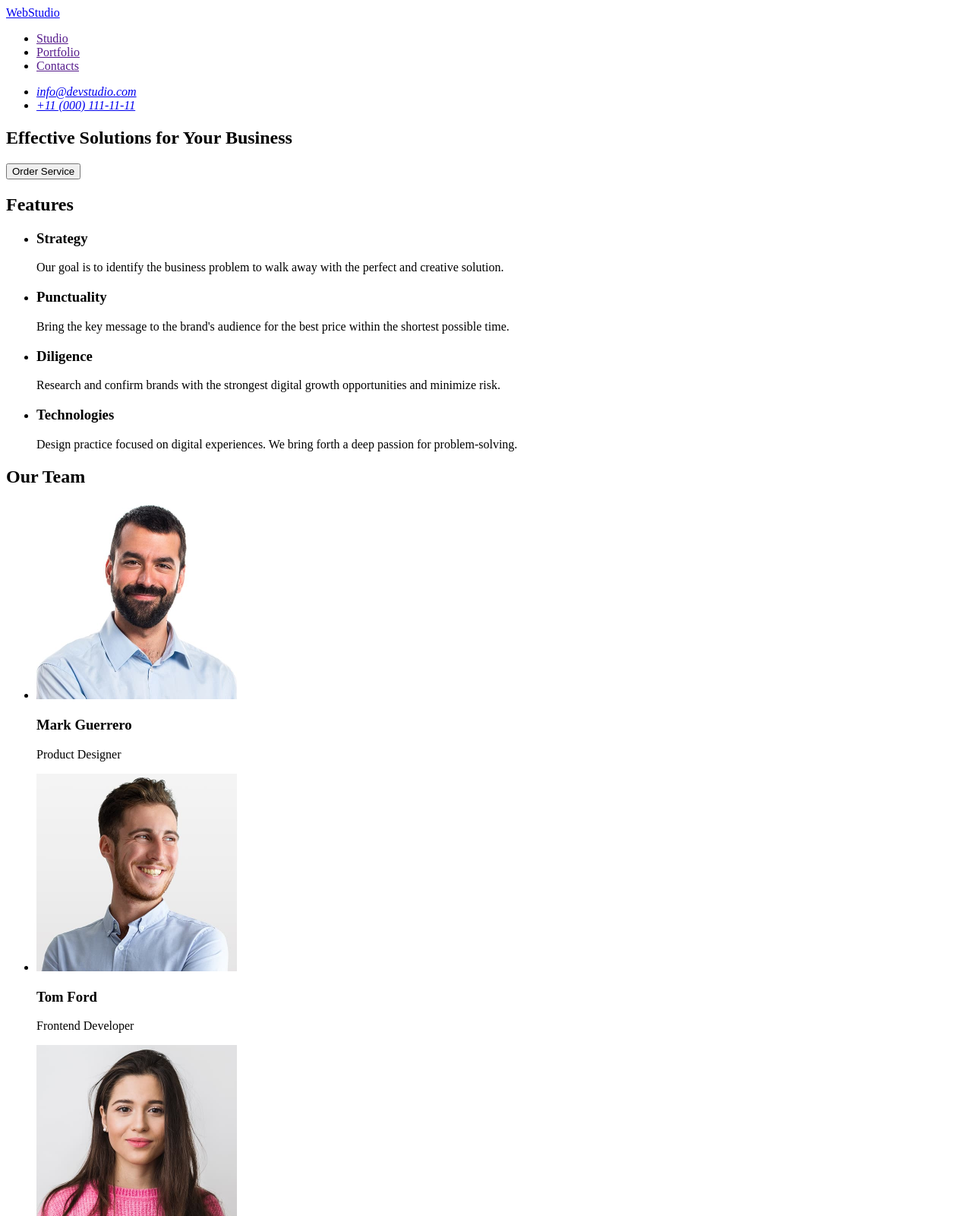
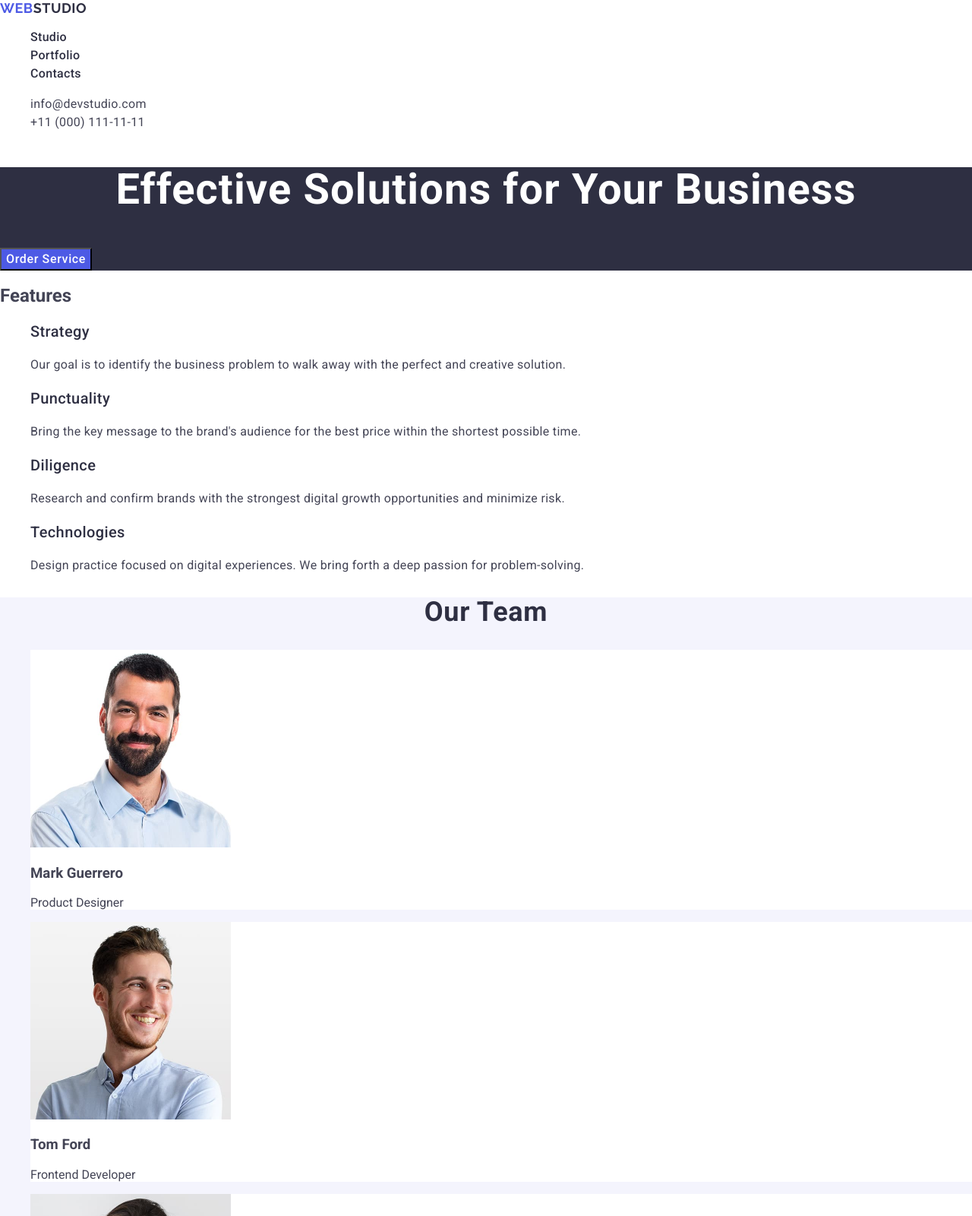
Before and after one commit to Waldemar-K28/goit-markup-hw-02, a plain HTML site: page index.html in a window 1280 px wide. Shown: the top 1600 px of the page at 76% size. Drawn offline with nearby package versions, Linux system fonts and the light colour scheme.

Commit message:
final version

```diff
--- /dev/null
+++ b/css/styles.css
@@ -0,0 +1,179 @@
+/*  font-family: "Raleway", sans-serif;
+font-family: "Roboto", sans-serif; */
+body {
+    font-family: "Roboto", sans-serif;
+    color: #434455;
+    background-color: #fff;
+}
+
+ul,
+ol {
+    list-style-type: none;
+}
+
+a {
+    text-decoration: none;
+}
+
+.logo {
+    font-family: "Raleway", sans-serif;
+    font-weight: 700;
+    font-size: 18px;
+    line-height: 1.17;
+    letter-spacing: 0.03em;
+    text-transform: uppercase;
+    color: #4d5ae5;
+}
+
+.header-logo .logo-part {
+    color: #2e2f42;
+}
+
+.nav-link {
+    font-weight: 500;
+    font-size: 16px;
+    line-height: 1.5;
+    letter-spacing: 0.02em;
+    color: #2e2f42;
+}
+
+.nav-link:hover,
+.nav-link:focus {
+    color: #404bbf;
+}
+
+.contacts {
+    font-style: normal;
+}
+
+.contacts-link {
+    font-size: 16px;
+    line-height: 1.5;
+    letter-spacing: 0.02em;
+    color: #434455;
+}
+
+.contacts-link:hover,
+.contacts-link:focus {
+    color: #404bbf;
+}
+
+/**/
+
+.hero-image {
+    background-color: #2e2f42;
+}
+
+.hero-image-title {
+    font-weight: 700;
+    font-size: 56px;
+    line-height: 1.07;
+    letter-spacing: 0.02em;
+    text-align: center;
+    color: #fff;
+}
+
+.hero-button {
+    font-weight: 500;
+    font-size: 16px;
+    line-height: 1.5;
+    letter-spacing: 0.04em;
+    color: #fff;
+    background-color: #4d5ae5;
+}
+
+.hero-button:hover,
+.hero-button:focus {
+    background-color: #404bbf;
+}
+
+/**/
+.features-item-title {
+    font-weight: 500;
+    font-size: 20px;
+    line-height: 1.2;
+    letter-spacing: 0.02em;
+    color: #2e2f42;
+}
+
+.features-item-text {
+    font-size: 16px;
+    line-height: 1.5;
+    letter-spacing: 0.02em;
+}
+
+/**/
+.team {
+    background-color: #f4f4fd;
+}
+
+.team-head-title {
+    font-weight: 700;
+    font-size: 36px;
+    line-height: 1.11;
+    letter-spacing: 0.02em;
+    text-align: center;
+    color: #2e2f42;
+}
+
+.team-list-item {
+    background-color: #fff;
+}
+
+.team-item-title {
+    font-weight: 500;
+    font-size: 20px;
+    line-height: 1.2;
+    letter-spacing: 0.02em;
+    text-align: center;
+    color: #2e2f42;
+}
+
+.team-item-text {
+    font-size: 16px;
+    line-height: 1.5;
+    letter-spacing: 0.02em;
+    text-align: center;
+}
+
+/**/
+
+.portfolio-head-title {
+    font-weight: 700;
+    font-size: 36px;
+    line-height: 1.11;
+    letter-spacing: 0.02em;
+    text-align: center;
+    color: #2e2f42;
+}
+
+.portfolio-item-title {
+    font-weight: 500;
+    font-size: 20px;
+    line-height: 1.2;
+    letter-spacing: 0.02em;
+    color: #2e2f42;
+}
+
+.portfolio-item-text {
+    font-size: 16px;
+    line-height: 1.5;
+    letter-spacing: 0.02em;
+}
+
+/**/
+.page-footer {
+    background-color: #2e2f42;
+    ;
+}
+
+.footer-logo .logo-part {
+    color: #f4f4fd;
+}
+
+.footer-text {
+    font-size: 16px;
+    line-height: 1.5;
+    letter-spacing: 0.02em;
+    color: #f4f4fd;
+}
--- a/index.html
+++ b/index.html
@@ -4,59 +4,86 @@
     <meta charset="UTF-8" />
     <meta name="viewport" content="width=device-width, initial-scale=1.0" />
     <title>Web Studio</title>
+    <link
+      rel="stylesheet"
+      href="https://cdnjs.cloudflare.com/ajax/libs/modern-normalize/3.0.1/modern-normalize.min.css"
+      integrity="sha512-q6WgHqiHlKyOqslT/lgBgodhd03Wp4BEqKeW6nNtlOY4quzyG3VoQKFrieaCeSnuVseNKRGpGeDU3qPmabCANg=="
+      crossorigin="anonymous"
+      referrerpolicy="no-referrer"
+    />
+
+    <link rel="preconnect" href="https://fonts.googleapis.com" />
+    <link rel="preconnect" href="https://fonts.gstatic.com" crossorigin />
+    <link
+      href="https://fonts.googleapis.com/css2?family=Raleway:wght@700&family=Roboto:wght@400;500;700&display=swap"
+      rel="stylesheet"
+    />
+    <link rel="stylesheet" href="./css/styles.css" />
   </head>
   <body>
     <!---->
-    <header>
-      <nav>
-        <a href="./index.html">WebStudio</a>
-        <ul>
-          <li><a href="">Studio</a></li>
-          <li><a href="">Portfolio</a></li>
-          <li><a href="">Contacts</a></li>
+    <header class="page-header">
+      <nav class="header-nav">
+        <a class="logo header-logo" href="./index.html"
+          >Web<span class="logo-part">Studio</span></a
+        >
+        <ul class="nav-list">
+          <li class="nav-item">
+            <a class="nav-link" href="./index.html">Studio</a>
+          </li>
+          <li class="nav-item"><a class="nav-link" href="">Portfolio</a></li>
+          <li class="nav-item"><a class="nav-link" href="">Contacts</a></li>
         </ul>
       </nav>
-      <address>
-        <ul>
-          <li><a href="mailto:info@devstudio.com">info@devstudio.com</a></li>
-          <li><a href="tel:+110001111111">+11 (000) 111-11-11</a></li>
+      <address class="contacts">
+        <ul class="contacts-list">
+          <li class="contacts-item">
+            <a class="contacts-link" href="mailto:info@devstudio.com"
+              >info@devstudio.com</a
+            >
+          </li>
+          <li class="contacts-item">
+            <a class="contacts-link" href="tel:+110001111111"
+              >+11 (000) 111-11-11</a
+            >
+          </li>
         </ul>
       </address>
     </header>
     <!---->
     <main>
       <!---->
-      <section>
-        <h1>Effective Solutions for Your Business</h1>
-        <button type="button">Order Service</button>
+      <section class="hero-image">
+        <h1 class="hero-image-title">Effective Solutions for Your Business</h1>
+        <button class="hero-button" type="button">Order Service</button>
       </section>
-      <section>
-        <h2>Features</h2>
-        <ul>
-          <li>
-            <h3>Strategy</h3>
-            <p>
+      <section class="featues">
+        <h2 class="features-head-title">Features</h2>
+        <ul class="featues-list">
+          <li class="features-item">
+            <h3 class="features-item-title">Strategy</h3>
+            <p class="features-item-text">
               Our goal is to identify the business problem to walk away with the
               perfect and creative solution.
             </p>
           </li>
-          <li>
-            <h3>Punctuality</h3>
-            <p>
+          <li class="features-item">
+            <h3 class="features-item-title">Punctuality</h3>
+            <p class="features-item-text">
               Bring the key message to the brand's audience for the best price
               within the shortest possible time.
             </p>
           </li>
-          <li>
-            <h3>Diligence</h3>
-            <p>
+          <li class="features-item">
+            <h3 class="features-item-title">Diligence</h3>
+            <p class="features-item-text">
               Research and confirm brands with the strongest digital growth
               opportunities and minimize risk.
             </p>
           </li>
-          <li>
-            <h3>Technologies</h3>
-            <p>
+          <li class="features-item">
+            <h3 class="features-item-title">Technologies</h3>
+            <p class="features-item-text">
               Design practice focused on digital experiences. We bring forth a
               deep passion for problem-solving.
             </p>
@@ -64,121 +91,124 @@
         </ul>
       </section>
       <!---->
-      <section>
-        <h2>Our Team</h2>
-        <ul>
-          <li>
+      <section class="team">
+        <h2 class="team-head-title">Our Team</h2>
+        <ul class="team-list">
+          <li class="team-list-item">
             <img
               src="./images/mark.jpg"
               alt="photo_mark_guerrero"
               width="264"
               height="260"
             />
-            <h3>Mark Guerrero</h3>
-            <p>Product Designer</p>
+            <h3 class="team-list-item-title">Mark Guerrero</h3>
+            <p class="team-list-item-text">Product Designer</p>
           </li>
-          <li>
+          <li class="team-list-item">
             <img
               src="./images/tom.jpg"
               alt="photo_tom_ford"
               width="264"
               height="260"
             />
-            <h3>Tom Ford</h3>
-            <p>Frontend Developer</p>
+            <h3 class="team-list-item-title">Tom Ford</h3>
+            <p class="team-list-item-text">Frontend Developer</p>
           </li>
-          <li>
+          <li class="team-list-item">
             <img
               src="./images/camila.jpg"
               alt="photo_camila_garcia"
               width="264"
               height="260"
             />
-            <h3>Camila Garcia</h3>
-            <p>Marketing</p>
+            <h3 class="team-list-item-title">Camila Garcia</h3>
+            <p class="team-list-item-text">Marketing</p>
           </li>
-          <li>
+          <li class="team-list-item">
             <img
               src="./images/daniel.jpg"
               alt="photo_daniel_wilson"
               width="264"
               height="260"
             />
-            <h3>Daniel Wilson</h3>
-            <p>UI Designer</p>
+            <h3 class="team-list-item-title">Daniel Wilson</h3>
+            <p class="team-list-item-text">UI Designer</p>
           </li>
         </ul>
       </section>
-      <section>
-        <h2>Our Portfolio</h2>
-        <ul>
-          <li>
+      <!---->
+      <section class="portfolio">
+        <h2 class="portfolio-head-title">Our Portfolio</h2>
+        <ul class="portfolio-list">
+          <li class="portfolio-list-item">
             <img
               src="./images/banking_app.jpg"
               alt="design of banking app"
               width="360"
               height="300"
             />
-            <h3>Banking App</h3>
-            <p>App</p>
+            <h3 class="portfolio-list-item-title">Banking App</h3>
+            <p class="portfolio-list-item-text">App</p>
           </li>
-          <li>
+          <li class="portfolio-list-item">
             <img
               src="./images/cashless_payment.jpg"
               alt="photo of cashless payment"
               width="360"
               height="300"
             />
-            <h3>Cashless Payment</h3>
-            <p>Marketing</p>
+            <h3 class="portfolio-list-item-title">Cashless Payment</h3>
+            <p class="portfolio-list-item-text">Marketing</p>
           </li>
-          <li>
+          <li class="portfolio-list-item">
             <img
               src="./images/meditation_app.jpg"
               alt="design of meditation app"
               width="360"
               height="300"
             />
-            <h3>Meditation App</h3>
-            <p>App</p>
+            <h3 class="portfolio-list-item-title">Meditation App</h3>
+            <p class="portfolio-list-item-text">App</p>
           </li>
-          <li>
+          <li class="portfolio-list-item">
             <img
               src="./images/taxi_service.jpg"
               alt="taxi photo"
               width="360"
               height="300"
             />
-            <h3>Taxi Service</h3>
-            <p>Marketing</p>
+            <h3 class="portfolio-list-item-title">Taxi Service</h3>
+            <p class="portfolio-list-item-text">Marketing</p>
           </li>
-          <li>
+          <li class="portfolio-list-item">
             <img
               src="./images/screen_illustrations.jpg"
               alt="screen illustrations"
               width="360"
               height="300"
             />
-            <h3>Screen Illustrations</h3>
-            <p>Design</p>
+            <h3 class="portfolio-list-item-title">Screen Illustrations</h3>
+            <p class="portfolio-list-item-text">Design</p>
           </li>
-          <li>
+          <li class="portfolio-list-item">
             <img
               src="./images/online_courses.jpg"
               alt="girl photo"
               width="360"
               height="300"
             />
-            <h3>Online Courses</h3>
-            <p>Marketing</p>
+            <h3 class="portfolio-list-item-title">Online Courses</h3>
+            <p class="portfolio-list-item-text">Marketing</p>
           </li>
         </ul>
       </section>
     </main>
     <!---->
-    <footer>
-      <a href="./index.html">WebStudio</a>
-      <p>
+    <footer class="page-footer">
+      <a class="logo footer-logo" href="./index.html"
+        >Web<span class="logo-part">Studio</span></a
+      >
+      <p class="footer-text">
         Increase the flow of customers and sales for your business with digital
         marketing & growth solutions.
       </p>
```
